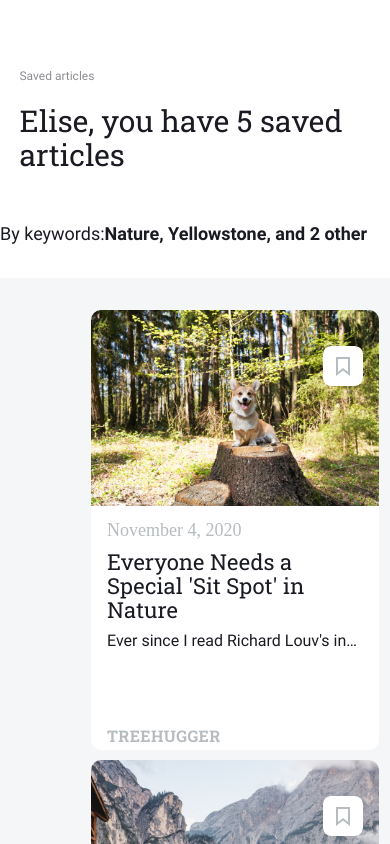
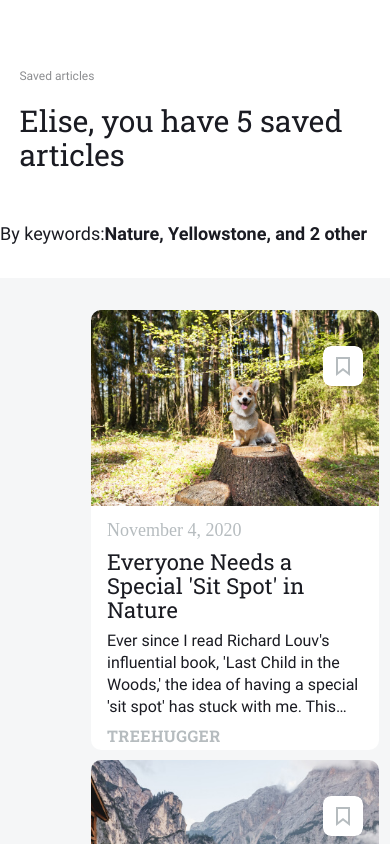
Before and after one commit to NatalieShamir/news-explorer-frontend, a React (Create React App) app: page /saved-news in a window 390 px wide. Shown: the top 844 px of the page. Built offline with nearby package versions, Linux system fonts and the light colour scheme.

Commit message:
change card__text styles

```diff
--- a/src/components/NewsCard/NewsCard.css
+++ b/src/components/NewsCard/NewsCard.css
@@ -77,6 +77,10 @@
   line-height: 22px;
   margin-top: 0;
   margin-bottom: 0;
+  overflow: hidden;
+  -webkit-box-orient: vertical;
+  -webkit-line-clamp: 4;
+  display: -webkit-box;
 }
 
 .card__website {
@@ -131,9 +135,6 @@
     height: 88px;
     margin-top: 0;
     margin-bottom: 0;
-    text-overflow: ellipsis;
-    overflow: hidden;
-    white-space: nowrap;
   }
 
   .card__website {
```
